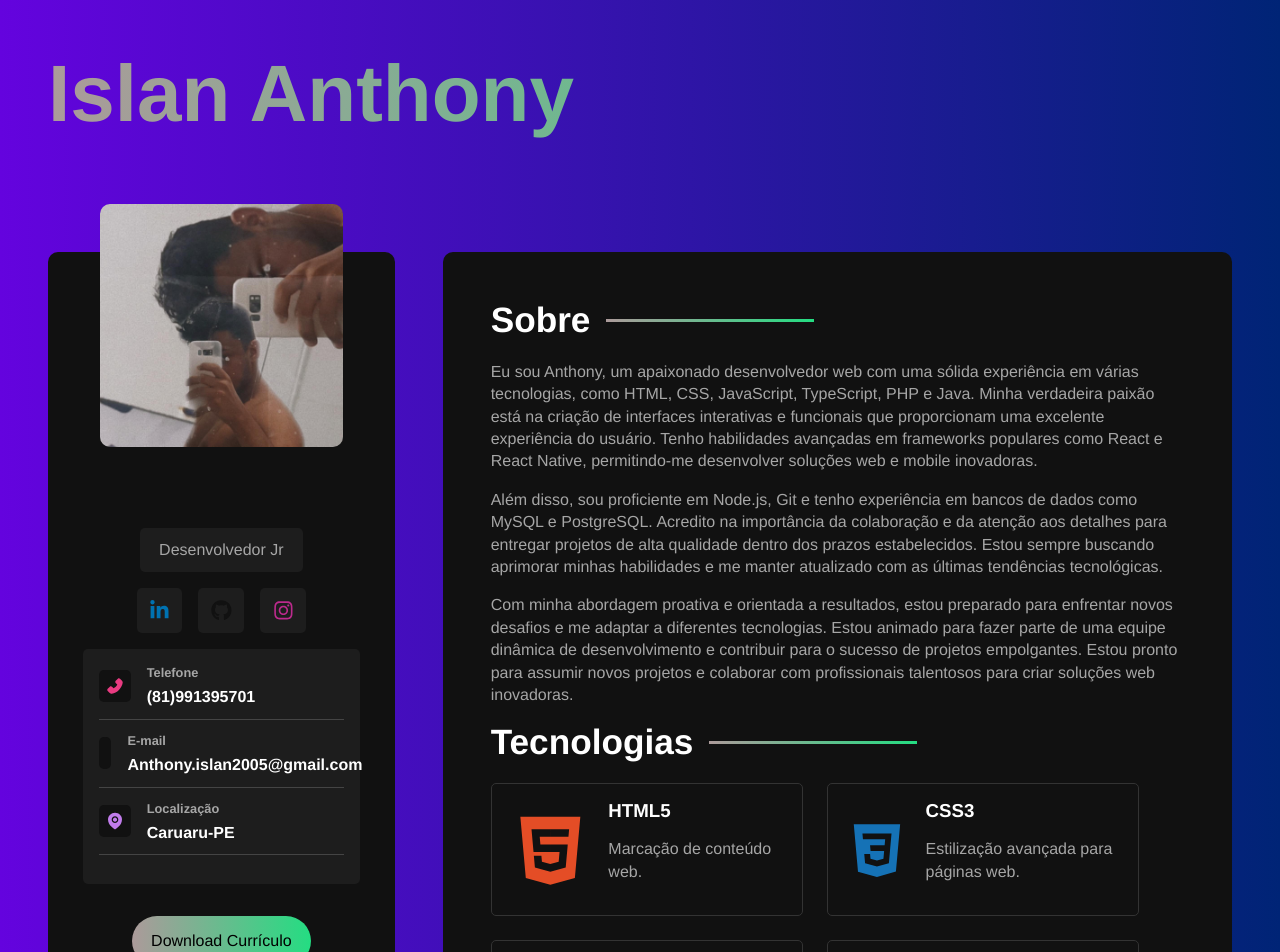
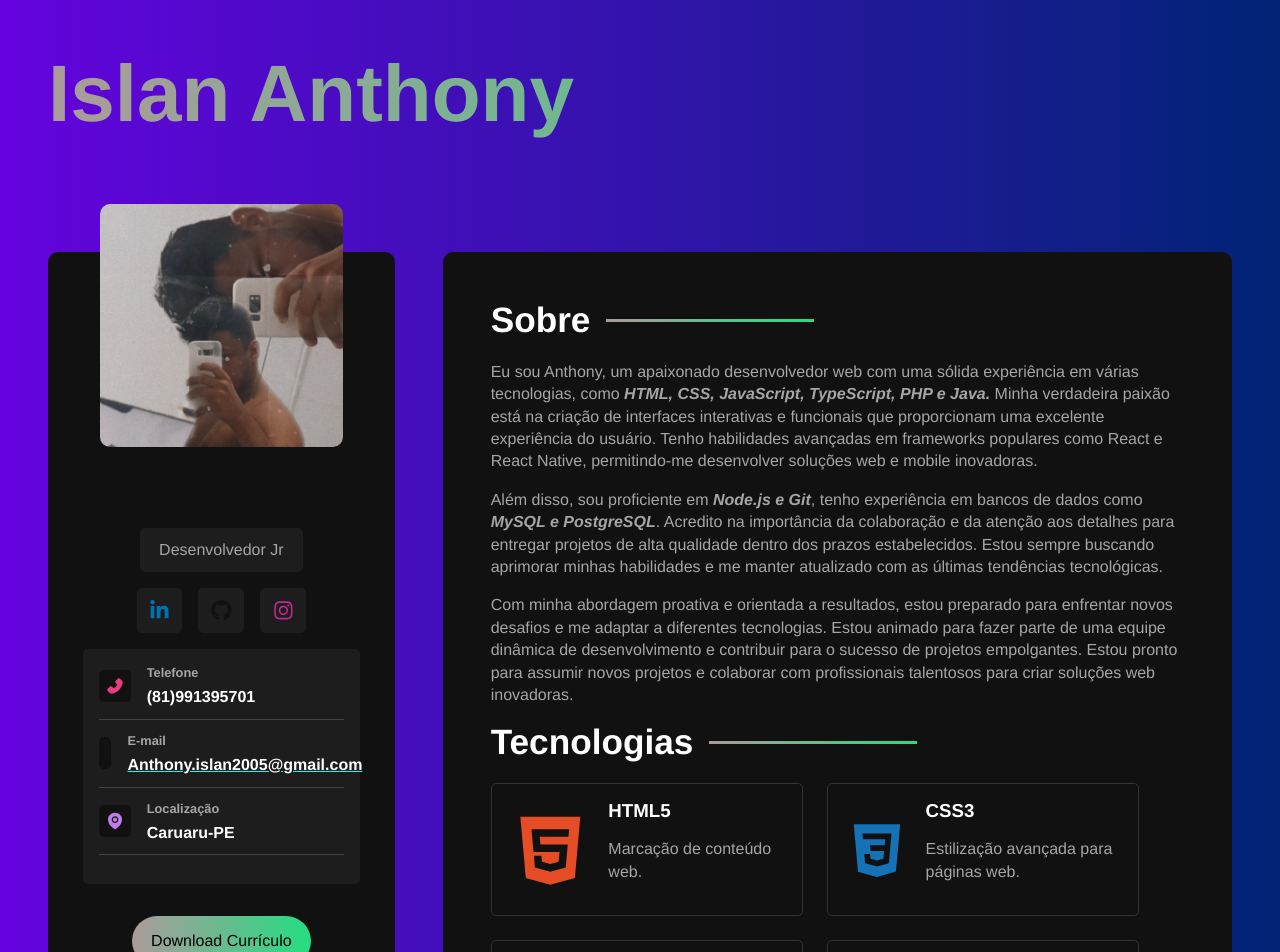
Before and after one commit to Anthony4Dev/portfolio, a React (Vite) app: page / in a window 1280 px wide. Shown: the top 952 px of the page. Built offline with nearby package versions, Linux system fonts and the light colour scheme.

Commit message:
link para enviar para o email e destaque das tecnologias

```diff
--- a/src/components/AboutContainer.jsx
+++ b/src/components/AboutContainer.jsx
@@ -2,8 +2,8 @@ const AboutContainer = () => {
     return (
         <section className="about-container">
             <h2>Sobre</h2>
-            <p>Eu sou Anthony, um apaixonado desenvolvedor web com uma sólida experiência em várias tecnologias, como HTML, CSS, JavaScript, TypeScript, PHP e Java. Minha verdadeira paixão está na criação de interfaces interativas e funcionais que proporcionam uma excelente experiência do usuário. Tenho habilidades avançadas em frameworks populares como React e React Native, permitindo-me desenvolver soluções web e mobile inovadoras.</p>
-            <p>Além disso, sou proficiente em Node.js, Git e tenho experiência em bancos de dados como MySQL e PostgreSQL. Acredito na importância da colaboração e da atenção aos detalhes para entregar projetos de alta qualidade dentro dos prazos estabelecidos. Estou sempre buscando aprimorar minhas habilidades e me manter atualizado com as últimas tendências tecnológicas.</p>
+            <p>Eu sou Anthony, um apaixonado desenvolvedor web com uma sólida experiência em várias tecnologias, como <strong><em>HTML, CSS, JavaScript, TypeScript, PHP e Java.</em></strong> Minha verdadeira paixão está na criação de interfaces interativas e funcionais que proporcionam uma excelente experiência do usuário. Tenho habilidades avançadas em frameworks populares como React e React Native, permitindo-me desenvolver soluções web e mobile inovadoras.</p>
+            <p>Além disso, sou proficiente em <strong><em>Node.js e Git</em></strong>, tenho experiência em bancos de dados como <strong><em>MySQL e PostgreSQL</em></strong>. Acredito na importância da colaboração e da atenção aos detalhes para entregar projetos de alta qualidade dentro dos prazos estabelecidos. Estou sempre buscando aprimorar minhas habilidades e me manter atualizado com as últimas tendências tecnológicas.</p>
             <p>Com minha abordagem proativa e orientada a resultados, estou preparado para enfrentar novos desafios e me adaptar a diferentes tecnologias. Estou animado para fazer parte de uma equipe dinâmica de desenvolvimento e contribuir para o sucesso de projetos empolgantes. Estou pronto para assumir novos projetos e colaborar com profissionais talentosos para criar soluções web inovadoras.</p>
         </section>
     )
--- a/src/components/InformationContainer.jsx
+++ b/src/components/InformationContainer.jsx
@@ -1,11 +1,18 @@
-import {AiFillPhone, AiOutlineMail, AiFillEnvironment} from 'react-icons/ai';
-
+import React from 'react';
+import { AiFillPhone, AiOutlineMail, AiFillEnvironment } from 'react-icons/ai';
 import '../style/components/informationcontainer.sass';
 
 const InformationContainer = () => {
-  return <section id="information">
+  const email = 'Anthony.islan2005@gmail.com';
+
+  const handleEmailClick = () => {
+    window.location.href = `mailto:${email}`;
+  };
+
+  return (
+    <section id="information">
       <div className="info-card">
-        <AiFillPhone id='phone-icon' color='#e93b81' />
+        <AiFillPhone id="phone-icon" color="#e93b81" />
         <div>
           <h3>Telefone</h3>
           <p>(81)991395701</p>
@@ -13,21 +20,24 @@ const InformationContainer = () => {
       </div>
 
       <div className="info-card">
-        <AiOutlineMail id='email-icon' color='#6ab5b9' />
+        <AiOutlineMail id="email-icon" color="#6ab5b9" />
         <div>
           <h3>E-mail</h3>
-            <p>Anthony.islan2005@gmail.com</p>
+          <p className="email-link" onClick={handleEmailClick}>
+            {email}
+          </p>
         </div>
       </div>
 
       <div className="info-card">
-        <AiFillEnvironment id='pin-icon' color='#c17ceb' />
+        <AiFillEnvironment id="pin-icon" color="#c17ceb" />
         <div>
           <h3>Localização</h3>
           <p>Caruaru-PE</p>
         </div>
       </div>
     </section>
+  );
 }
 
-export default InformationContainer
+export default InformationContainer;
--- a/src/style/components/informationcontainer.sass
+++ b/src/style/components/informationcontainer.sass
@@ -2,44 +2,52 @@
 @use "../mixins"
 
 #information
+  @include mixins.center
+  flex-direction: column
+  background-color: variables.$bg-color-secondary
+  padding: 1rem
+  margin-bottom: 2rem
+  text-align: left
+  width: 80%
+  border-radius: variables.$card-border-radius
+
+  .info-card
     @include mixins.center
-    flex-direction: column
-    background-color: variables.$bg-color-secondary
-    padding: 1rem
-    margin-bottom: 2rem
-    text-align: left
-    width: 80%
+    justify-content: start
+    gap: 1rem
+    padding-bottom: .8rem
+    margin-bottom: .8rem
+    border-bottom: 1px solid #444
+    width: 100%
+
+    h3
+      color: variables.$text-color-secondary
+      font-size: .8rem
+      margin-bottom: .5rem
+
+    p
+      color: variables.$text-color
+      font-weight: bold
+
+      &.email-link
+        cursor: pointer
+        text-decoration: underline cyan
+
+        &:hover
+          text-decoration: underline blue
+
+  svg
+    background-color: variables.$bg-color
+    padding: .4rem
+    width: 2rem
+    height: 2rem
     border-radius: variables.$card-border-radius
 
-    .info-card
-        @include mixins.center
-        justify-content: start
-        gap: 1rem
-        padding-bottom: .8rem
-        margin-bottom: .8rem
-        border-bottom: 1px solid #444
-        width: 100%
+  #phone-icon
+    color: #e93b81
 
-        h3
-            color: variables.$text-color-secondary
-            font-size: .8rem
-            margin-bottom: .5rem
-        P
-            color: variables.$text-color
-            font-weight: bold
+  #email-icon
+    color: #6ab5b9
 
-        svg
-            background-color: variables.$bg-color
-            padding: .4rem
-            width: 2rem
-            height: 2rem
-            border-radius: variables.$card-border-radius
-
-            #phone-icon
-                color: #e93b81
-
-            #email-icon
-                color: #6ab5b9
-
-            #pin-icon
-                color: #c17ceb
+  #pin-icon
+    color: #c17ceb
```
Lines whose indentation alone changed are shown as unchanged.
